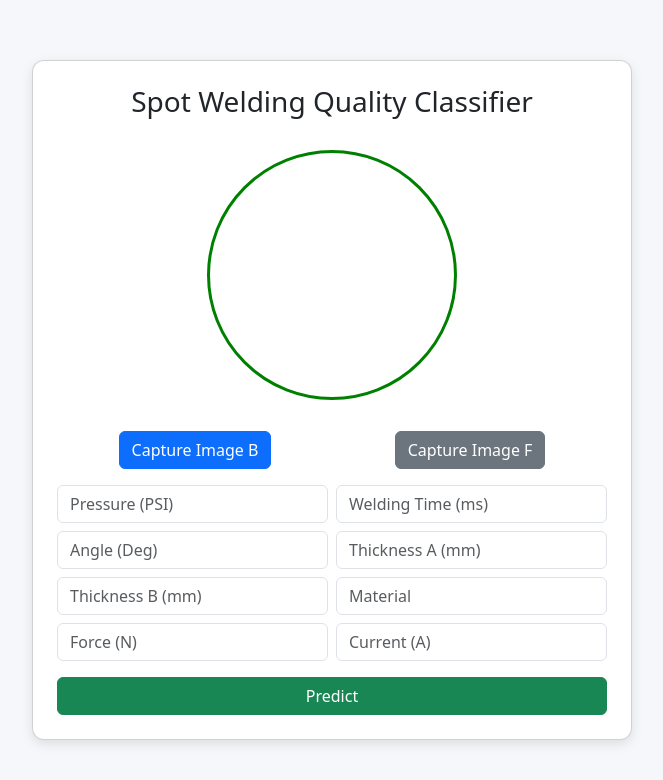
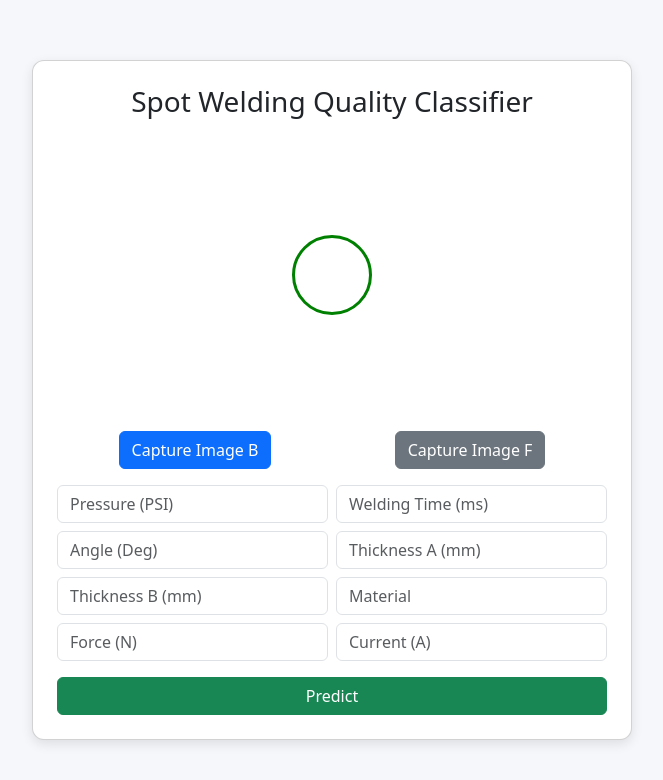
Before and after one commit to hosseindzahmatkesh/SpotWelding_AI_webapp, a Flask app: page / in a window 1280 px wide. Shown: the top 780 px of the page, without its empty margins (308-971 px from the left). Run offline with Flask 3, Linux system fonts and the light colour scheme.

```diff
--- a/templates/index.html
+++ b/templates/index.html
@@ -28,8 +28,8 @@
       transform: translate(-50%, -50%);
       border: 3px solid green;
       border-radius: 50%;
-      width: 250px;
-      height: 250px;
+      width: 80px;
+      height: 80px;
       pointer-events: none;
     }
     #resultIcon {
@@ -122,7 +122,7 @@
         return;
       }
       const nums = Array.from(document.querySelectorAll(".form-control")).map(i => i.value);
-      const payload = { numbers: nums ,imageB: imgB, imageF: imgF};
+      const payload = { imageB: imgB, imageF: imgF, numbers: nums };
 
       // Show loader, hide icon
       loader.style.display = "block";
```
